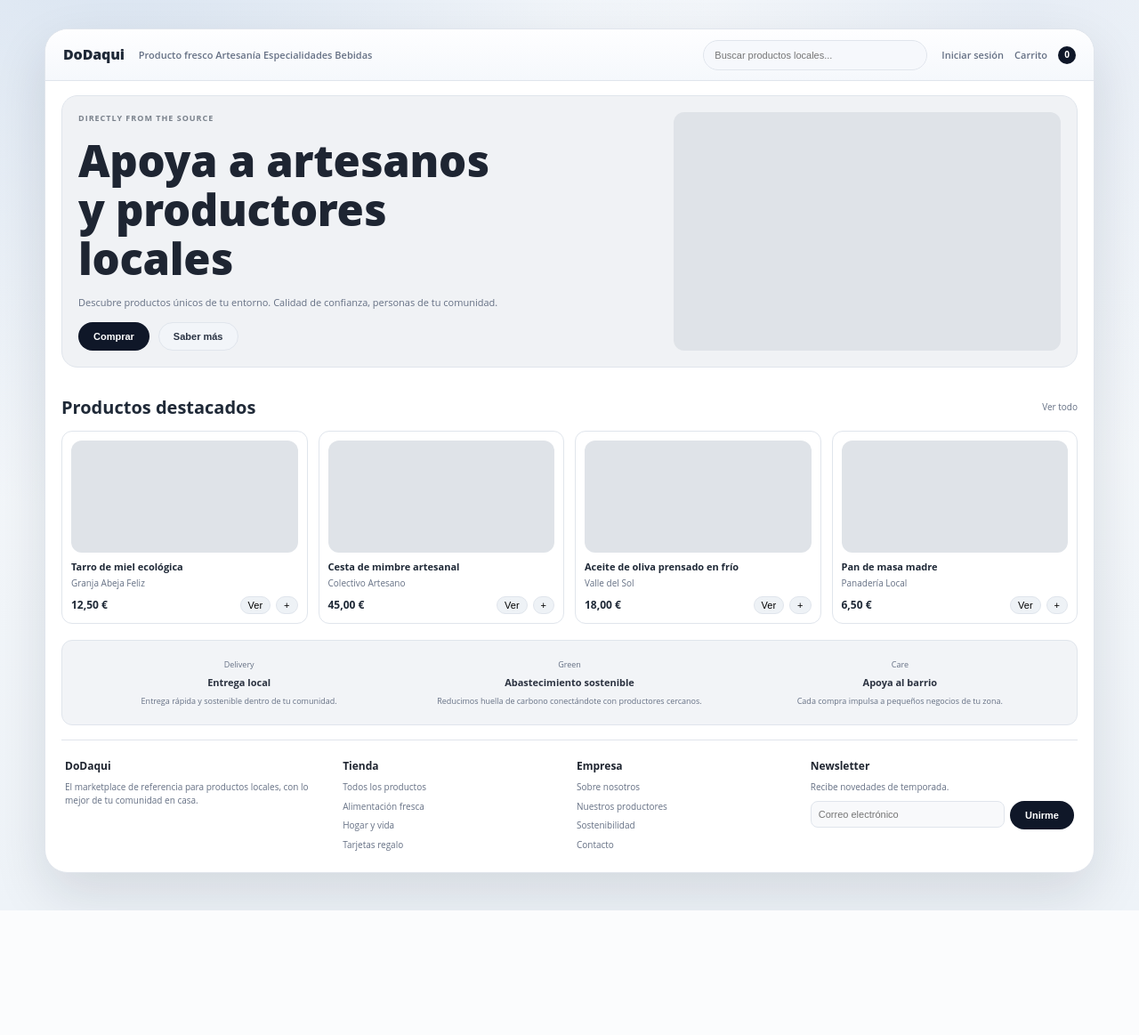
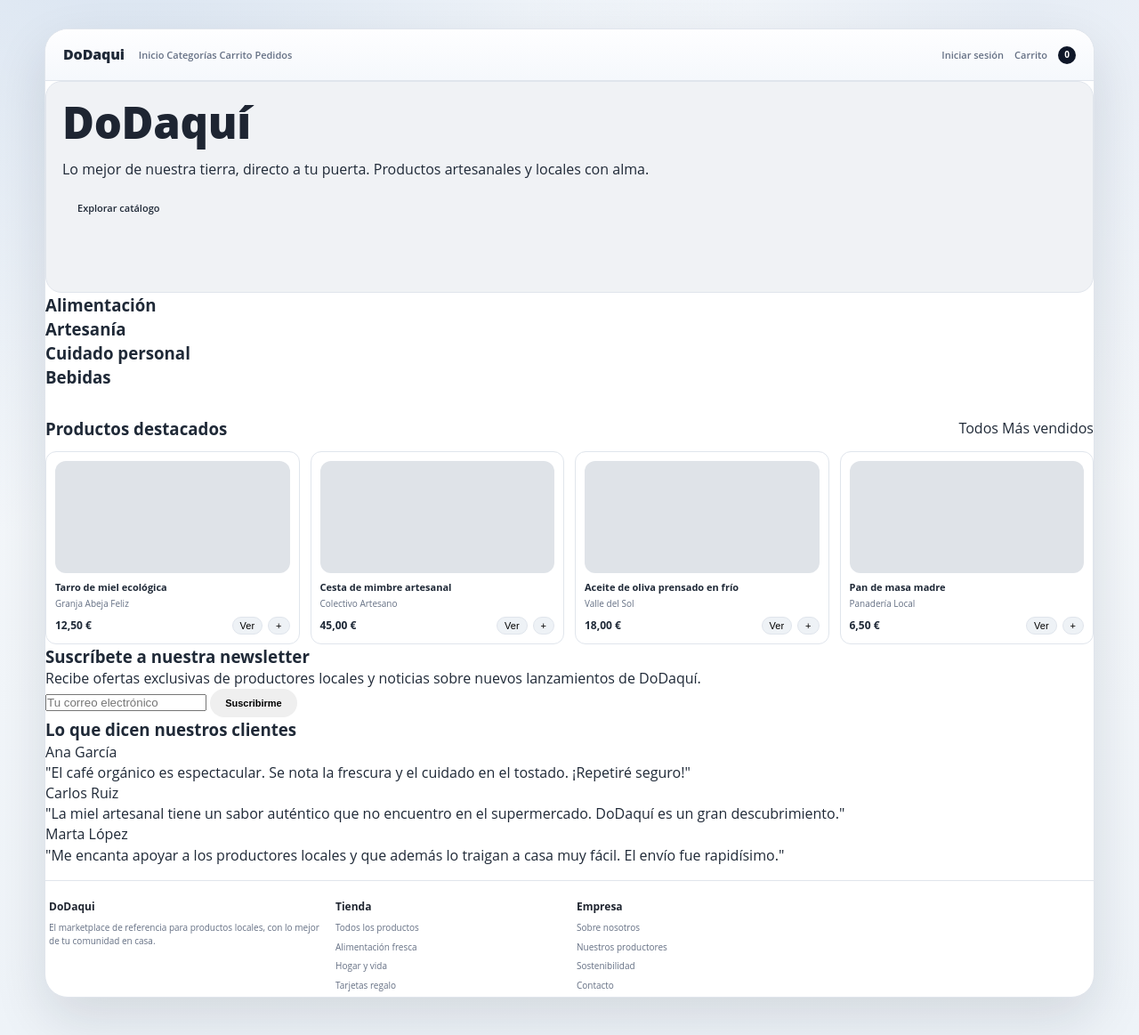
Before and after one commit to rodrigosambadesaa/DoDaqui, a PHP site: page /home.php in a window 1280 px wide. Shown: the whole page at 89% size. Before the commit the page ends 1023 px from the top, so only its background shows below. Run offline with PHP 8.4, Linux system fonts and the light colour scheme.

Commit message:
Update design

```diff
--- a/backend/public/home.php
+++ b/backend/public/home.php
@@ -24,13 +24,12 @@
                 <header class="top-nav">
                     <a class="brand" href="home.php">DoDaqui</a>
                     <nav class="nav-links desktop-only">
-                        <a href="#">Producto fresco</a>
-                        <a href="#">Artesanía</a>
-                        <a href="#">Especialidades</a>
-                        <a href="#">Bebidas</a>
+                        <a href="home.php" class="is-active">Inicio</a>
+                        <a href="products.php">Categorías</a>
+                        <a href="cart.php">Carrito</a>
+                        <a href="#catalogo-destacados">Pedidos</a>
                     </nav>
                     <div class="nav-grow"></div>
-                    <input class="search" type="search" placeholder="Buscar productos locales...">
                     <div class="nav-actions">
                         <?php if ($user === null): ?>
                             <a href="auth.php">Iniciar sesión</a>
@@ -43,26 +42,34 @@
                     </div>
                 </header>
 
-                <main style="padding: 16px 18px 18px;">
-                    <section class="hero">
-                        <div class="hero-text">
-                            <span class="hero-kicker">DIRECTLY FROM THE SOURCE</span>
-                            <h2 class="section-title">Apoya a artesanos<br>y productores<br>locales</h2>
-                            <p class="section-sub">Descubre productos únicos de tu entorno. Calidad de confianza, personas de tu comunidad.</p>
-                            <div class="hero-actions">
-                                <button class="btn btn-dark">Comprar</button>
-                                <button class="btn btn-light">Saber más</button>
+                <main class="store-main">
+                    <section class="hero hero-shop">
+                        <div class="hero-text center-hero-text">
+                            <h2 class="section-title">DoDaquí</h2>
+                            <p class="hero-tagline">Lo mejor de nuestra tierra, directo a tu puerta. Productos artesanales y locales con alma.</p>
+                            <div class="hero-actions hero-actions-center">
+                                <a href="products.php" class="btn btn-primary">Explorar catálogo</a>
                             </div>
                         </div>
-                        <div class="hero-image placeholder"></div>
+                        <div class="hero-image sketch-image" aria-hidden="true"></div>
+                    </section>
+
+                    <section class="category-strip" aria-label="Categorías destacadas">
+                        <article class="category-card"><h3>Alimentación</h3></article>
+                        <article class="category-card"><h3>Artesanía</h3></article>
+                        <article class="category-card"><h3>Cuidado personal</h3></article>
+                        <article class="category-card"><h3>Bebidas</h3></article>
                     </section>
 
                     <section class="catalog" id="catalogo-destacados">
                         <div class="catalog-head">
-                            <h3 style="font-size: 20px; font-weight: 750;">Productos destacados</h3>
-                            <a href="products.php" class="muted-xs" id="ver-todo-productos">Ver todo</a>
+                            <h3 class="catalog-title">Productos destacados</h3>
+                            <div class="catalog-filters" aria-hidden="true">
+                                <span class="chip active">Todos</span>
+                                <span class="chip">Más vendidos</span>
+                            </div>
                         </div>
-                        <div class="catalog-grid">
+                        <div class="catalog-grid shop-grid">
                             <article class="product-card" data-name="Tarro de miel ecológica" data-origin="Granja Abeja Feliz" data-price="12.50" data-summary="Miel cruda de producción local, sin mezclas industriales y con cosecha de temporada.">
                                 <div class="product-thumb placeholder"></div>
                                 <p class="product-name">Tarro de miel ecológica</p>
@@ -137,25 +144,36 @@
                         </div>
                     </section>
 
-                    <section class="benefits">
-                        <article class="benefit">
-                            <p>Delivery</p>
-                            <h4>Entrega local</h4>
-                            <p>Entrega rápida y sostenible dentro de tu comunidad.</p>
-                        </article>
-                        <article class="benefit">
-                            <p>Green</p>
-                            <h4>Abastecimiento sostenible</h4>
-                            <p>Reducimos huella de carbono conectándote con productores cercanos.</p>
-                        </article>
-                        <article class="benefit">
-                            <p>Care</p>
-                            <h4>Apoya al barrio</h4>
-                            <p>Cada compra impulsa a pequeños negocios de tu zona.</p>
-                        </article>
+                    <section class="newsletter-band" aria-label="Suscripción a boletín">
+                        <div>
+                            <h3>Suscríbete a nuestra newsletter</h3>
+                            <p>Recibe ofertas exclusivas de productores locales y noticias sobre nuevos lanzamientos de DoDaquí.</p>
+                        </div>
+                        <form class="newsletter-form" action="#" method="post" onsubmit="return false;">
+                            <input type="email" placeholder="Tu correo electrónico" aria-label="Correo electrónico">
+                            <button class="btn btn-primary" type="submit">Suscribirme</button>
+                        </form>
                     </section>
 
-                    <section class="footer-grid">
+                    <section class="testimonials" aria-label="Opiniones de clientes">
+                        <h3>Lo que dicen nuestros clientes</h3>
+                        <div class="testimonial-grid">
+                            <article class="testimonial-card">
+                                <p class="testimonial-author">Ana García</p>
+                                <p>"El café orgánico es espectacular. Se nota la frescura y el cuidado en el tostado. ¡Repetiré seguro!"</p>
+                            </article>
+                            <article class="testimonial-card">
+                                <p class="testimonial-author">Carlos Ruiz</p>
+                                <p>"La miel artesanal tiene un sabor auténtico que no encuentro en el supermercado. DoDaquí es un gran descubrimiento."</p>
+                            </article>
+                            <article class="testimonial-card">
+                                <p class="testimonial-author">Marta López</p>
+                                <p>"Me encanta apoyar a los productores locales y que además lo traigan a casa muy fácil. El envío fue rapidísimo."</p>
+                            </article>
+                        </div>
+                    </section>
+
+                    <section class="footer-grid store-footer-grid">
                         <div>
                             <h4>DoDaqui</h4>
                             <p>El marketplace de referencia para productos locales, con lo mejor de tu comunidad en casa.</p>
@@ -178,14 +196,7 @@
                                 <li>Contacto</li>
                             </ul>
                         </div>
-                        <div>
-                            <h4>Newsletter</h4>
-                            <p>Recibe novedades de temporada.</p>
-                            <div class="news-row">
-                                <input type="email" placeholder="Correo electrónico">
-                                <button class="btn btn-dark">Unirme</button>
-                            </div>
-                        </div>
+                        <div></div>
                     </section>
                 </main>
             </div>
```
Also changed, not shown: 1 other file.
